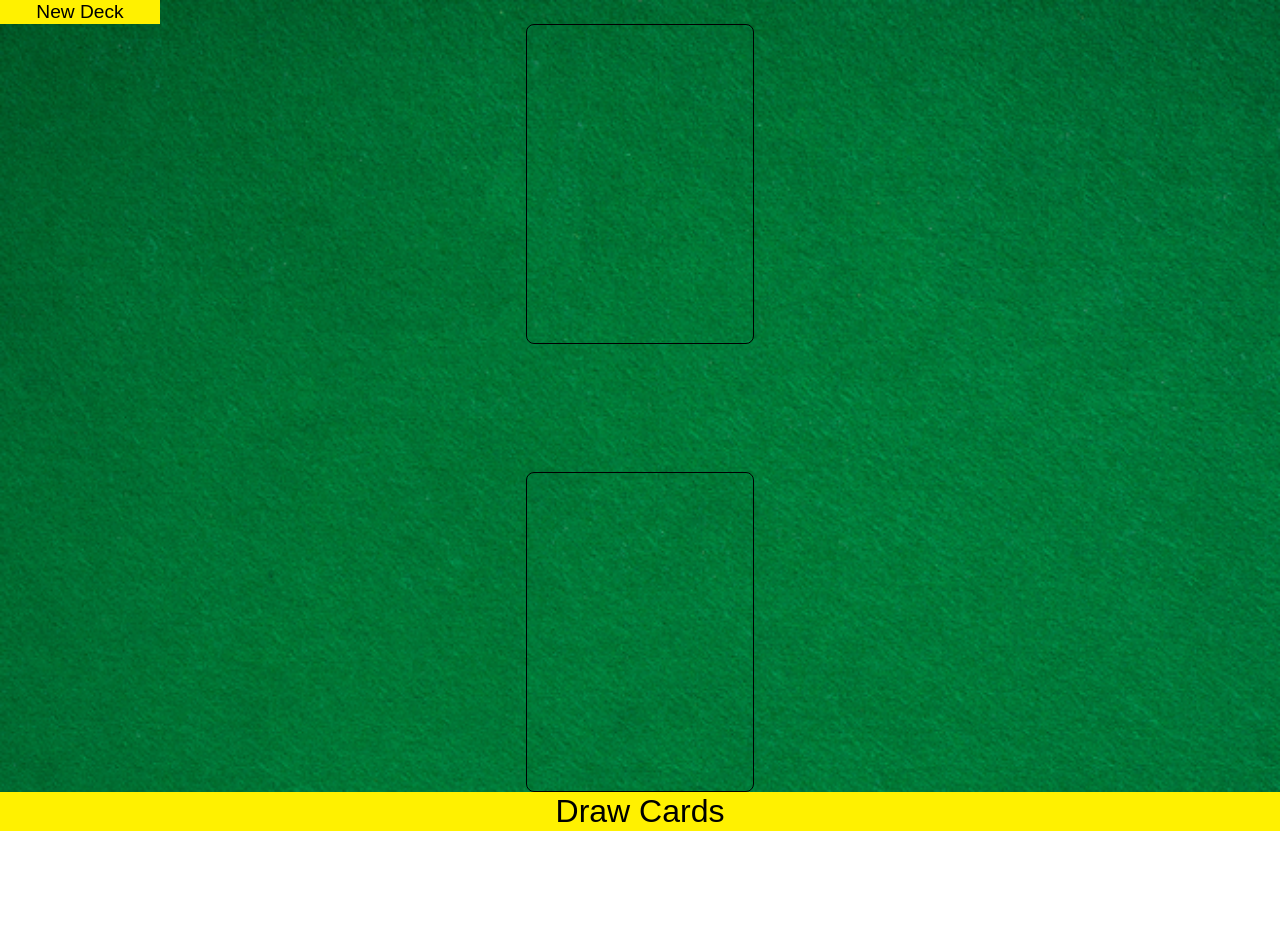
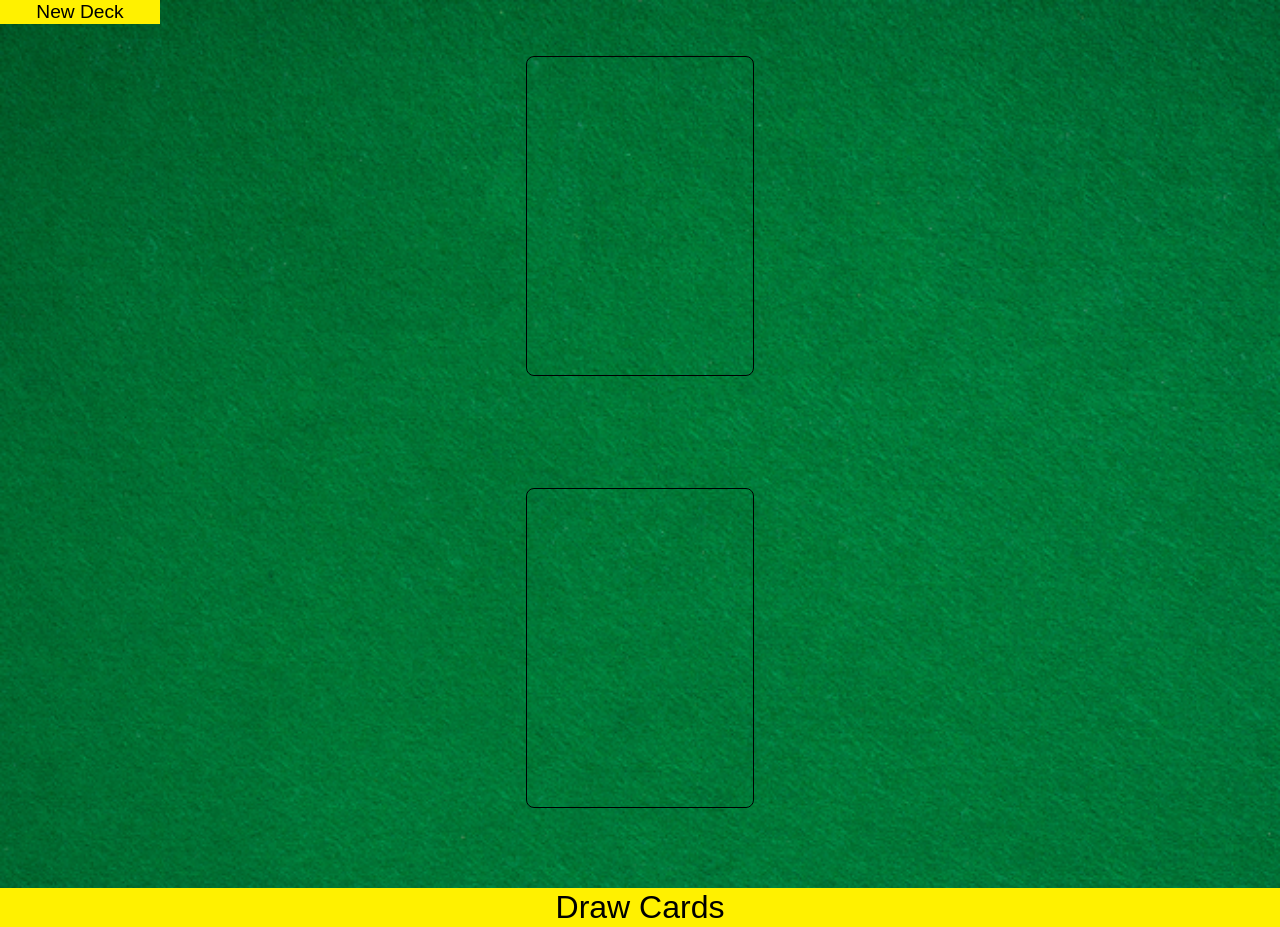
Before and after one commit to marlonleon01/War, a plain HTML site: page index.html in a window 1280 px wide. Before the commit the page ends 831 px from the top, so only its background shows below. Drawn offline with Linux system fonts and the light colour scheme.

Commit message:
styled h2 element and changed the way elements are being centered

```diff
--- a/index.css
+++ b/index.css
@@ -18,17 +18,19 @@ body {
     background-size: cover;
     height: 100%;
     display: flex;
+    align-items: center;
     flex-direction: column;
     justify-content: space-between;
+    font-family: 'Exo 2', sans-serif;
 }
 
 .draw-cards-btn {
     height: 4rem;
-    width: 100%;
     font-size: 2rem;
     background-color: rgb(255, 241, 0);
     cursor: pointer;
     border: none;
+    align-self: stretch;
 }
 
 .new-deck-btn {
@@ -38,10 +40,13 @@ body {
     background-color: rgb(255, 241, 0);
     cursor: pointer;
     border: none;
+    align-self: flex-start;
 }
 
 .cards-img-container {
-    align-self: center;
+    display: flex;
+    align-items: center;
+    flex-direction: column;
 }
 
 .card-slot1, .card-slot2 {
@@ -49,8 +54,12 @@ body {
     width: calc(20rem * 5 / 7);
     border: 1px solid black;
     border-radius: 0.5rem;
+    margin: 2rem 0 5rem 0;
 }
 
-.card-slot1 {
-    margin-bottom: 8rem;
+.winner-title {
+    color: #FFF;
+    font-size: 3rem;
+    font-weight: 400;
+    margin: 0;
 }
```
